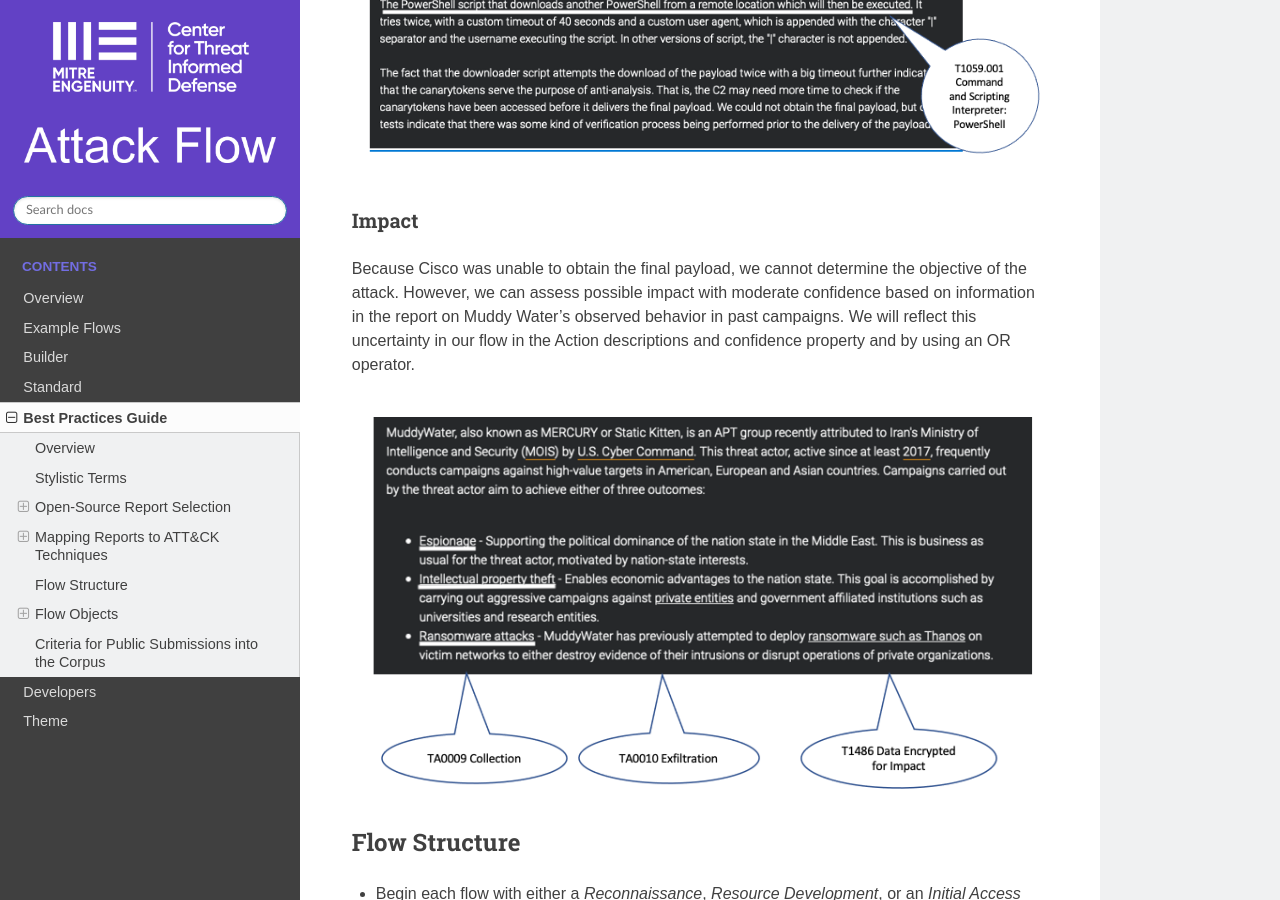
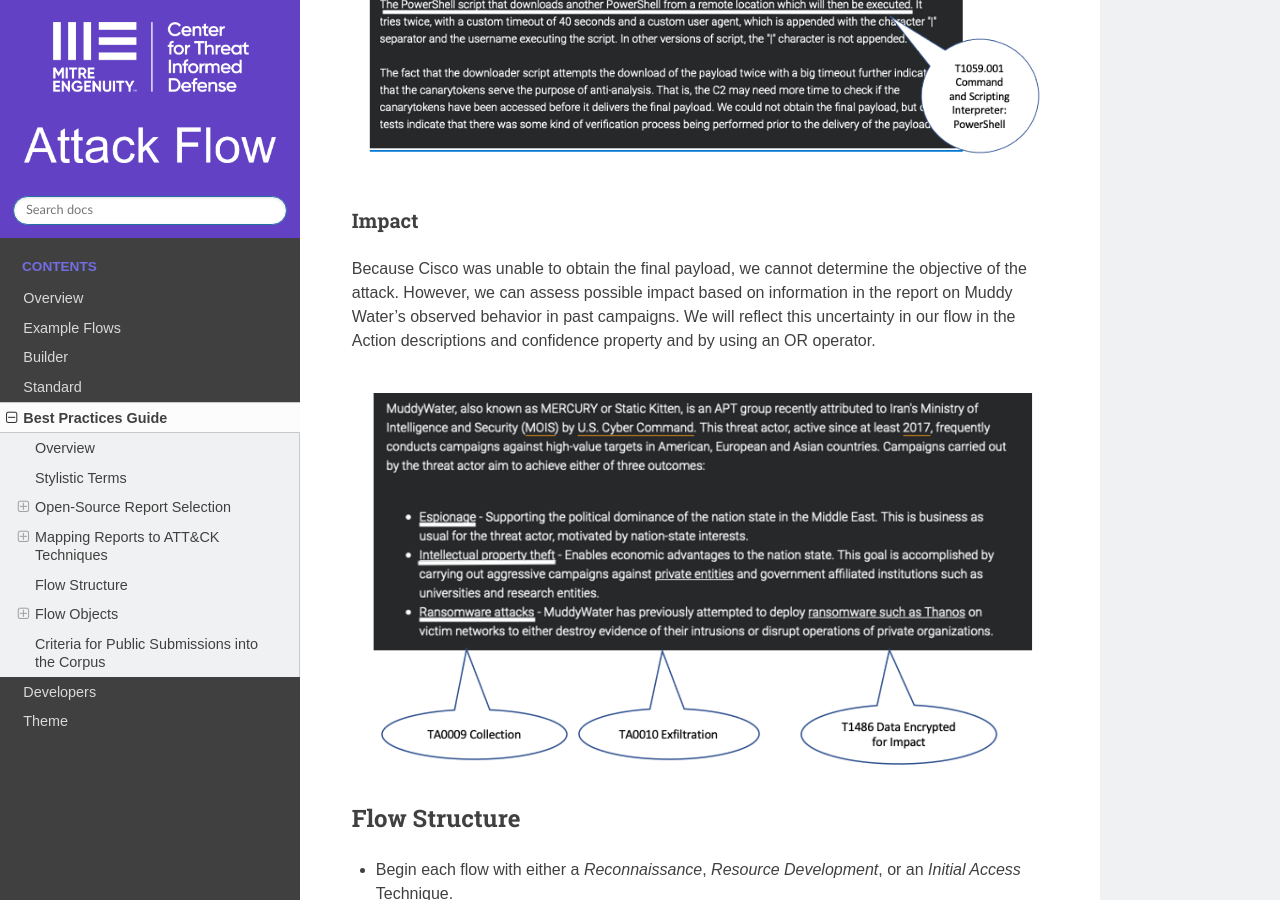
Before and after one commit to center-for-threat-informed-defense/attack-flow, a Sphinx documentation site: the page built from docs/best_practices.rst, in a window 1280 px wide and 900 px high, scrolled down 5693 px. Built offline with Sphinx 7.4.7 and the Read the Docs theme 2.0.0, drawn with Linux system fonts in a browser that asks for light colours; some of the changed text lies outside the part shown.

Commit message:
Update best_practices.rst
2 small changes

```diff
--- a/docs/best_practices.rst
+++ b/docs/best_practices.rst
@@ -137,7 +137,7 @@
 
 Impact
 ~~~~~~~
-Because Cisco was unable to obtain the final payload, we cannot determine the objective of the attack. However, we can assess possible impact with moderate confidence based on information in the report on Muddy Water's observed behavior in past campaigns. We will reflect this uncertainty in our flow in the Action descriptions and confidence property and by using an OR operator.
+Because Cisco was unable to obtain the final payload, we cannot determine the objective of the attack. However, we can assess possible impact based on information in the report on Muddy Water's observed behavior in past campaigns. We will reflect this uncertainty in our flow in the Action descriptions and confidence property and by using an OR operator.
 
 .. image:: _static/Impact.png
    :alt: Screenshot from Cisco report of the MuddyWater Threat Actor section. The section says "Campaigns carried out by the threat actor aim to achieve either of three outcomes." Each outcome is underlined: Espionage, Intellectual Property Theft, and Ransomware attacks. The three techniques labeled correspond to those outcomes and are TA0009 Collection, TA0010 Exfiltration, and T1486 Data Encrypted for Impact.
```
Also changed, not shown: other parts of docs/best_practices.rst (+1 -1 lines).
